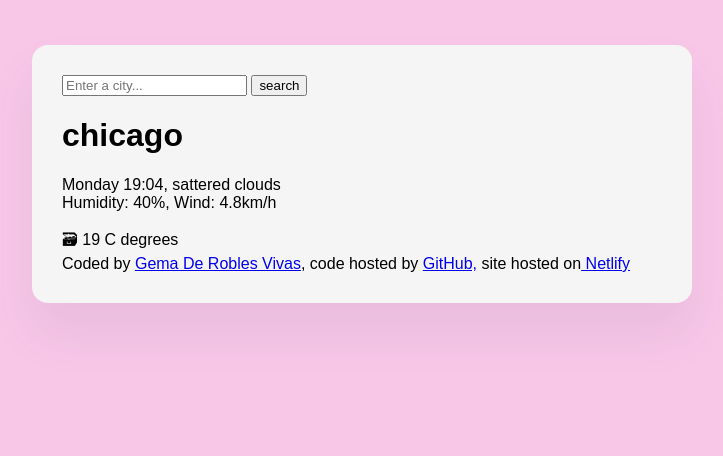
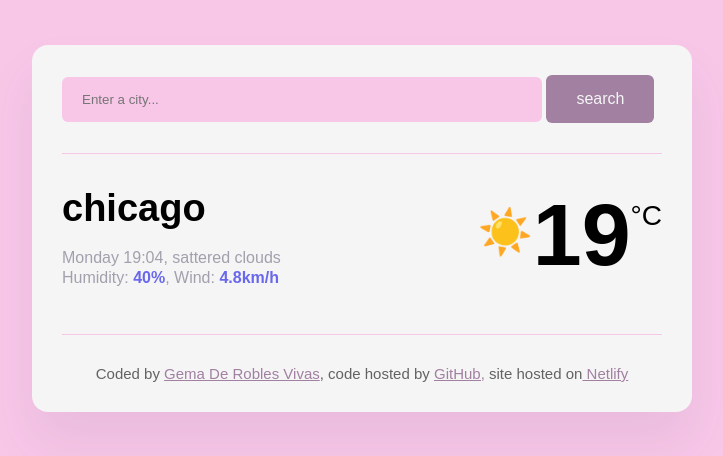
Before and after one commit to cyandy3/project-1, a plain HTML site: page index.html in a window 1280 px wide. Shown: the whole page, without its empty margins (278-1001 px from the left). Drawn offline with Linux system fonts and the light colour scheme; a web font is replaced by a local one.

Commit message:
added basic css onto project along with main

```diff
--- a/index.html
+++ b/index.html
@@ -12,23 +12,27 @@
 <body>
     <div class="app">
     <header>
-        <form>
-            <input type="search" placeholder="Enter a city..." required/>
-            <input type="submit" value="search"/>
+        <form class="search-form">
+            <input type="search" placeholder="Enter a city..." required class="search-form-input"/>
+            <input type="submit" value="search" class="search-form-button"/>
         </form>
     </header>
     <main>
+        <div class="weather-app-data">
         <div>
-        <h1>chicago</h1>
-        <p>
+        <h1 class="weather-app-city">chicago</h1>
+        <p class="weather-app-details">
             Monday 19:04, sattered clouds
             <br/>
-            Humidity: 40%, Wind: 4.8km/h
+            Humidity: <strong>40%</strong>, Wind: <strong>4.8km/h</strong>
         </p>
         </div>
-        <div>
-        🗃 19 C degrees
+        <div class="weather-app-temperature-container">
+            <div class="weather-app-icon"> ☀️ </div>
+            <div class="weather-app-temperature">19</div>
+            <div class="weather-app-unit">°C</div>
         </div>
+    </div>
     </main>
   <footer> Coded by <a href="https://github.com/cyandy3" target="_blank">Gema De Robles Vivas</a>, code hosted by <a href="https://github.com/" target="_blank">GitHub,</a> site hosted on<a href="https://www.netlify.com/?qgad=669861900644&qgterm=netlify&utm_source=google&utm_term=netlify&utm_campaign=GS_Connect:+Netlify+Brand&utm_medium=paid_search&hsa_acc=3888979506&hsa_cam=20355763121&hsa_grp=154990107550&hsa_ad=669861900644&hsa_src=g&hsa_tgt=kwd-309804753741&hsa_kw=netlify&hsa_mt=b&hsa_net=adwords&hsa_ver=3&gad_source=1&gclid=Cj0KCQjw-r-vBhC-ARIsAGgUO2AZulmby6no9Y5xFNu1S6YonFO2tBYeW2MdKiKx0D32N5LHPMipMRwaAjVuEALw_wcB" target="_blank"> Netlify</a>
 </footer>
--- a/src/style.css
+++ b/src/style.css
@@ -9,6 +9,55 @@ body{
     font-weight: 500;
     font-style: normal;
   }
+  a{
+    color: rgb(161, 128, 161);
+  }
+
+  header{
+    border-bottom: 1px solid rgb(248, 199, 232);
+    padding: 0 0 30px 0;
+  }
+  .weather-app-data{
+    display: flex;
+    justify-content: space-between;
+  }
+  .weather-app-city{
+    margin: 0;
+    font-size: 38px;
+    line-height: 48px;
+  }
+  .weather-app-details{
+    font-size: 16px;
+    line-height: 20px;
+    color: rgba(39, 33, 66, .4);
+  }
+  .weather-app-temperature-container{
+    display: flex;
+  }
+  .weather-app-icon{
+    font-size: 44px;
+    margin-top: 22px;
+
+
+  }
+  .weather-app-unit{
+    margin-top: 16px ;
+    font-size: 28px;
+  }
+  .weather-app-temperature{
+    font-size: 88px;
+    font-weight: bold;
+  }
+
+  main{
+    padding: 30px 0;
+  }
+  .weather-app-details strong{
+    color: rgb(105, 103, 235);
+
+
+  }
+
 .app{
     background-color: whitesmoke;
     max-width: 600px;
@@ -17,3 +66,25 @@ body{
     box-shadow: 0 30px 50px rgba(65, 50, 100, 0.08);
     border-radius: 16px;
 }
+.search-form-input{
+    background-color: rgb(248, 199, 232);
+    border: none;
+    border-radius: 6px;
+    width: 80%;
+    padding: 15px 20px;
+}
+.search-form-button{
+    background: rgb(161, 128, 161);
+    padding: 15px 30px;
+    border: none;
+    border-radius: 6px;
+    color:whitesmoke;
+    font-size: 16px;
+}
+footer{
+    border-top: 1px solid rgb(248, 199, 232);
+    padding: 30px 0 0 0;
+    text-align: center;
+    font-size: 15px;
+    color: rgba(0, 0, 0, 0.6);
+}
```
